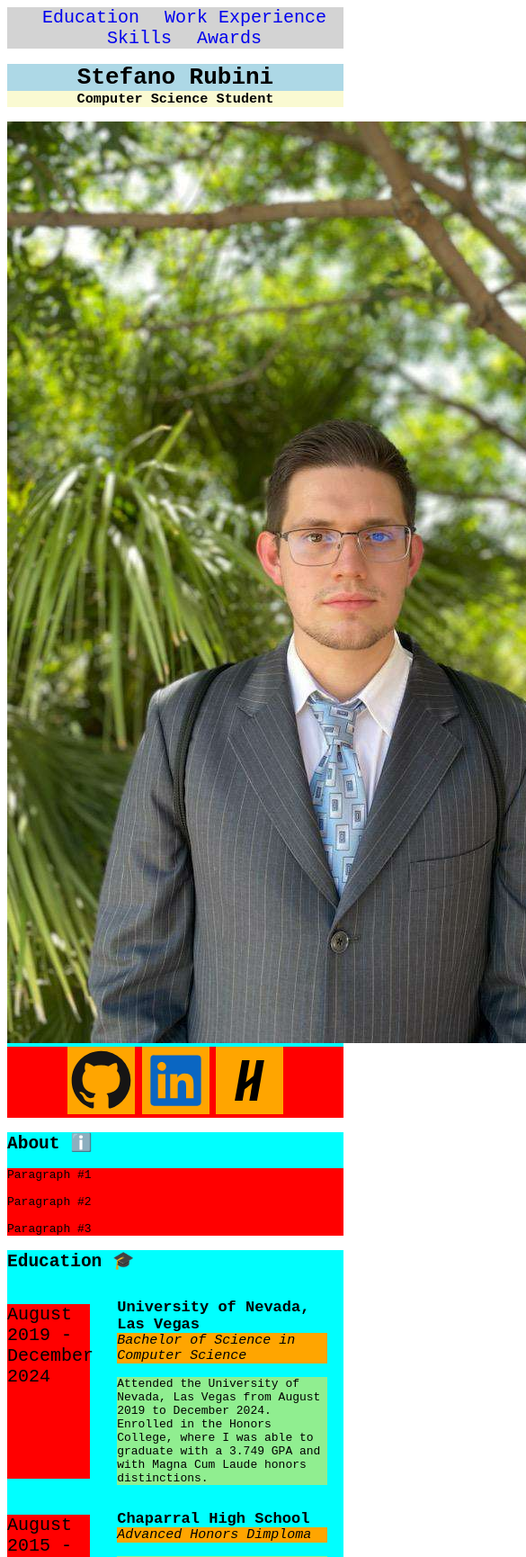
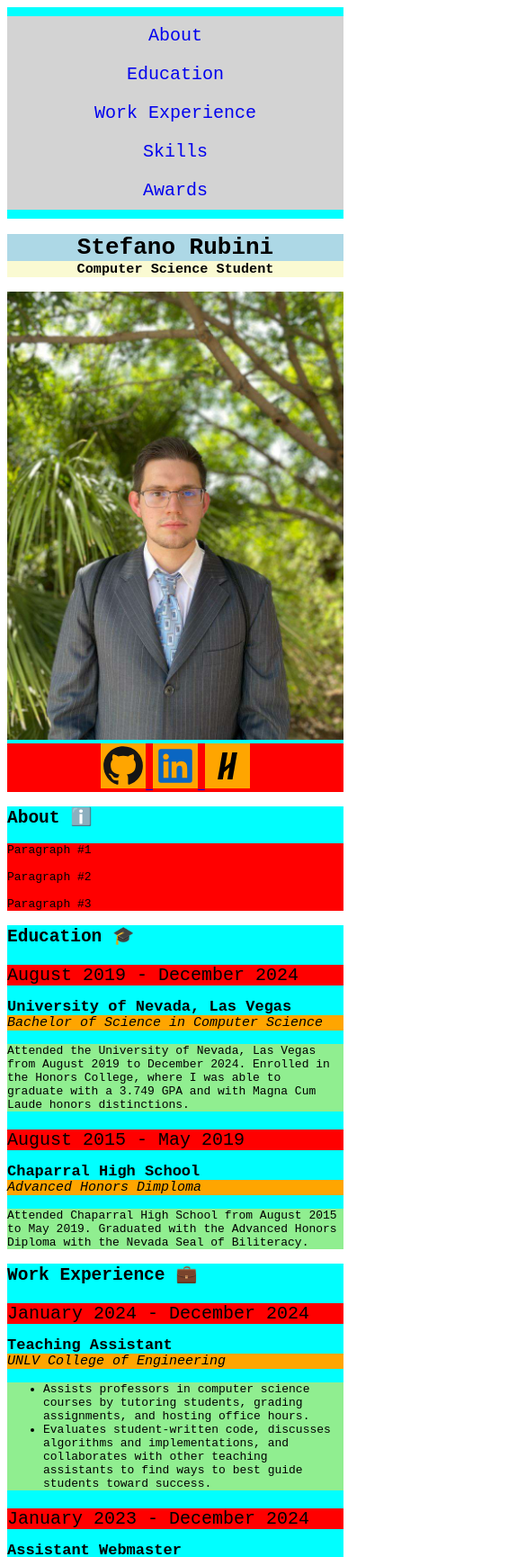
Before and after one commit to StefanoRubini/Personal-Website, a plain HTML site: page index.html in a window 390 px wide. Shown: the top 1730 px of the page at 90% size, 585 px wide, since content can reach past the window. Drawn offline with Linux system fonts and the light colour scheme.

Commit message:
Added layout improvements for website responsiveness on mobile devices.

```diff
--- a/index.html
+++ b/index.html
@@ -9,6 +9,7 @@
 <body>
   <nav>
     <ul class="navigation">
+      <li class="nav-item"><a href="#about" class="link">About</a></li>
       <li class="nav-item"><a href="#education" class="link">Education</a></li>
       <li class="nav-item"><a href="#work-experience" class="link">Work Experience</a></li>
       <li class="nav-item"><a href="#skills" class="link">Skills</a></li>
@@ -28,9 +29,17 @@
       </div>
 
       <div class="icons-container">
-        <img src="images/github-logo.svg" class="svg-icon"/>
-        <img src="images/linkedin-logo.svg" class="svg-icon"/>
-        <img src="images/handshake-logo.svg" class="svg-icon"/>
+        <a href="https://github.com/StefanoRubini">
+          <img src="images/github-logo.svg" class="svg-icon"/>
+        </a>
+
+        <a href="https://www.linkedin.com/in/stefano-rubini-aa38a6296/">
+          <img src="images/linkedin-logo.svg" class="svg-icon"/>
+        </a>
+
+        <a href="https://unlv.joinhandshake.com/profiles/q366v9">
+          <img src="images/handshake-logo.svg" class="svg-icon"/>
+        </a>
       </div>
     </section>
 
--- a/styles.css
+++ b/styles.css
@@ -1,11 +1,58 @@
+/* ============================= */
+/* 1. Responsive Base Rules */
+/* ============================= */
+
 html {
   scroll-behavior: smooth;
 }
 
 body {
-  /* background-color: green; */
   font-family: monospace;
 }
+
+img {
+  max-width: 100%;
+  height: auto;
+}
+
+* {
+  box-sizing: border-box;
+}
+
+/* ============================= */
+/* 2. Navigation */
+/* ============================= */
+
+nav {
+  position: sticky;
+  top: 0;
+  z-index: 1000;
+  padding: 10px 0;
+  background-color: aqua;
+}
+
+.navigation {
+  list-style-type: none;
+  margin: 0;
+  padding: 0;
+  text-align: center;
+  background-color: lightgray;
+}
+
+/* Mobile: stack links vertically */
+.nav-item {
+  display: block;
+  padding: 10px 0;
+}
+
+.link {
+  text-decoration: none;
+  font-size: 20px;
+}
+
+/* ============================= */
+/* 3. Header */
+/* ============================= */
 
 .full-name {
   background-color: lightblue;
@@ -18,6 +65,10 @@ body {
   text-align: center;
   margin-top: 0;
 }
+
+/* ============================= */
+/* 4. Photo Section */
+/* ============================= */
 
 .photo {
   background-color: aqua;
@@ -34,9 +85,13 @@ body {
 
 .svg-icon {
   background-color: orange;
-  width: 75x;
-  height: 75px;
+  width: 50px;
+  height: 50px;
 }
+
+/* ============================= */
+/* 5. About Section */
+/* ============================= */
 
 .about {
   background-color: aqua;
@@ -46,9 +101,9 @@ body {
   background-color: red;
 }
 
-.education-details {
-  /* background-color: lightgreen; */
-}
+/* ============================= */
+/* 6. Education Section */
+/* ============================= */
 
 .education {
   background-color: aqua;
@@ -56,9 +111,8 @@ body {
 
 .school-dates {
   background-color: red;
-  margin-right: 20px;
-  max-width: 300px;
   font-size: 20px;
+  margin-bottom: 5px;
 }
 
 .education-description {
@@ -76,22 +130,23 @@ body {
   margin-top: 0;
 }
 
+/* Mobile: stack content vertically */
 .education-block {
-  display: grid;
-  grid-template-columns: 30% 62.5%;
-  grid-column-gap: 10px;
-
+  display: block;
 }
 
+/* ============================= */
+/* 7. Work Experience Section */
+/* ============================= */
+
 .work-experience {
-  background-color: aqua
+  background-color: aqua;
 }
 
 .employment-dates {
   background-color: red;
-  margin-right: 20px;
-  max-width: 300px;
   font-size: 20px;
+  margin-bottom: 5px;
 }
 
 .position {
@@ -106,26 +161,17 @@ body {
 }
 
 .responsibilities {
-  background-color: lightgreen
+  background-color: lightgreen;
 }
 
+/* Mobile: stack content vertically */
 .work-block {
-  display: grid;
-  grid-template-columns: 30% 62.5%;
-  grid-column-gap: 10px;
+  display: block;
 }
 
-.awards {
-  background-color: aqua;
-}
-
-.award-block {
-  /* background-color: red; */
-}
-
-.award-details {
-  /* background-color: lightgreen; */
-}
+/* ============================= */
+/* 8. Skills Section */
+/* ============================= */
 
 .skills {
   background-color: aqua;
@@ -135,48 +181,88 @@ body {
   background-color: red;
 }
 
-.award-block {
-  display: grid;
-  grid-template-columns: 30% 62.5%;
-  grid-column-gap: 10px;
-}
-
 .title-styling {
   background-color: red;
-  margin-right: 20px;
-  max-width: 300px;
   font-size: 20px;
+  margin-bottom: 5px;
 }
 
 .colors {
   background-color: lightgreen;
 }
 
+/* Mobile: stack content vertically */
 .skills-block {
-  display: grid;
-  grid-template-columns: 30% 62.5%;
-  grid-column-gap: 10px;
+  display: block;
 }
+
+/* ============================= */
+/* 9. Awards Section */
+/* ============================= */
+
+.awards {
+  background-color: aqua;
+}
+
+.award-block {
+  display: block;
+}
+
+.award-details {
+  /* No layout-specific change for mobile */
+}
+
+/* ============================= */
+/* 10. Footer */
+/* ============================= */
 
 .footer {
   text-align: center;
 }
 
-.navigation {
-  list-style-type: none;
-  margin: 0;
-  padding: 0;
-  text-align: center;
-  /* display: inline; */
-  background-color: lightgray;
+/* ============================= */
+/* 11. Larger Screens (Tablet & Desktop) */
+/* ============================= */
+
+@media (min-width: 768px) {
+  /* Navigation: horizontal layout */
+  .nav-item {
+    display: inline;
+    padding-left: 20px;
+  }
+
+  /* Education: two-column layout */
+  .education-block {
+    display: grid;
+    grid-template-columns: 30% 62.5%;
+    grid-column-gap: 10px;
+  }
+
+  /* Work Experience: two-column layout */
+  .work-block {
+    display: grid;
+    grid-template-columns: 30% 62.5%;
+    grid-column-gap: 10px;
+  }
+
+  /* Skills: two-column layout */
+  .skills-block {
+    display: grid;
+    grid-template-columns: 30% 62.5%;
+    grid-column-gap: 10px;
+  }
+
+  /* Awards: two-column layout */
+  .award-block {
+    display: grid;
+    grid-template-columns: 30% 62.5%;
+    grid-column-gap: 10px;
+  }
+
+  /* School dates and titles in two-column layout */
+  .school-dates,
+  .employment-dates,
+  .title-styling {
+    margin-right: 20px;
+  }
 }
-
-.nav-item {
-  display: inline;
-  padding-left: 20px;
-}
-
-.link {
-  text-decoration: none;
-  font-size: 20px;
-}
```
